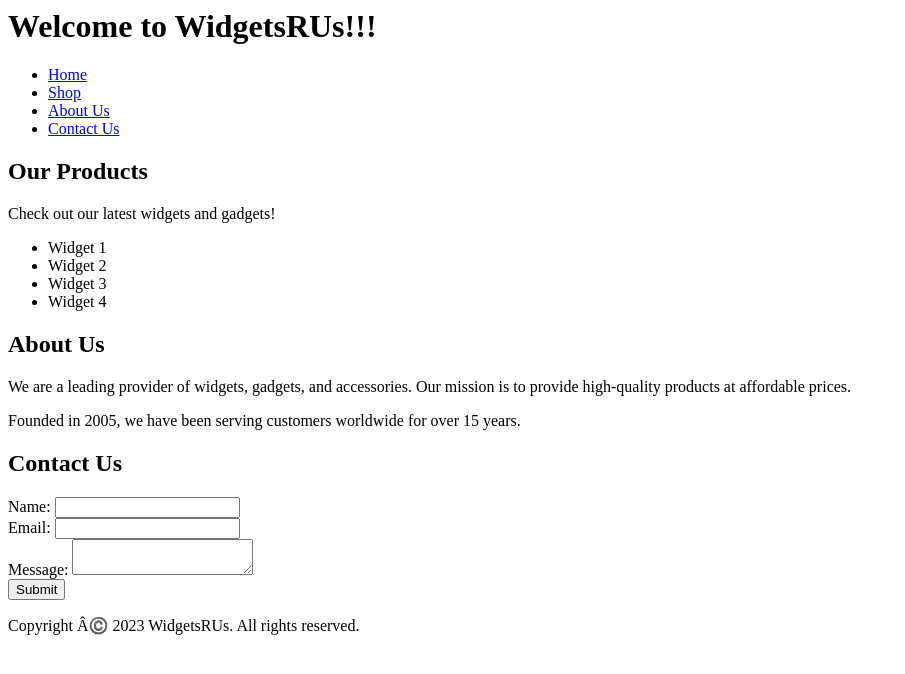
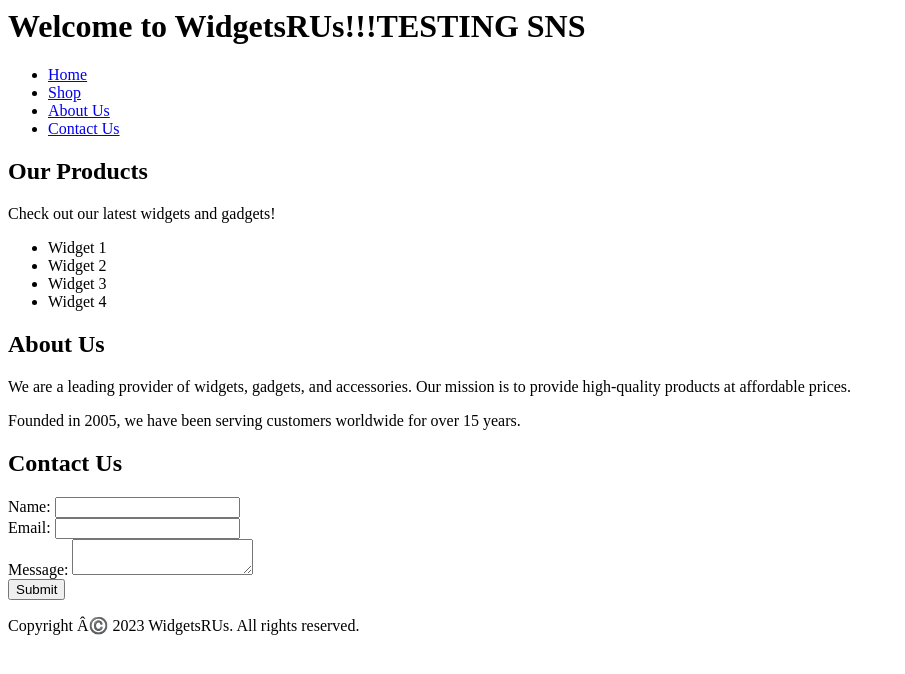
Before and after one commit to BrianProjectRepo/AWYes-Team2, a plain HTML site: page index.html in a window 1280 px wide. Shown: the whole page, without its empty margins (0-905 px from the left). Drawn offline with Linux system fonts and the light colour scheme.

Commit message:
Update index.html

```diff
--- a/index.html
+++ b/index.html
@@ -3,7 +3,7 @@
 </head>
 <body>
  <header>
-  <h1>Welcome to WidgetsRUs!!!</h1>
+  <h1>Welcome to WidgetsRUs!!!TESTING SNS</h1>
   <nav>
    <ul>
     <li><a href="#">Home</a></li>
```
